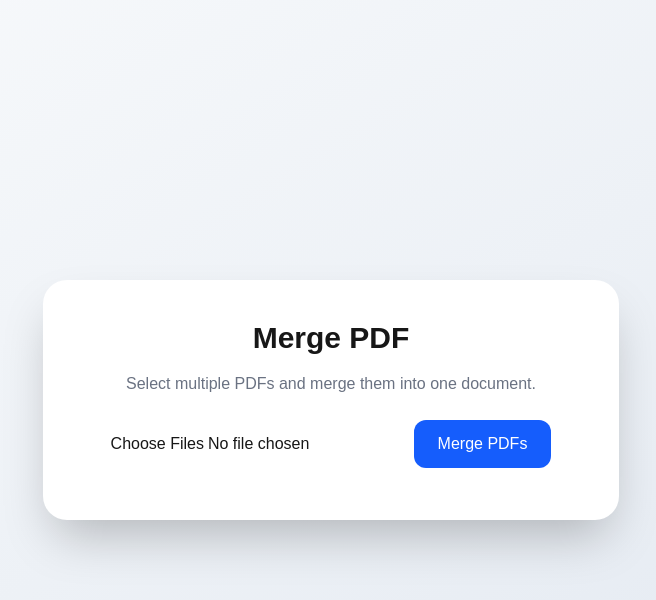
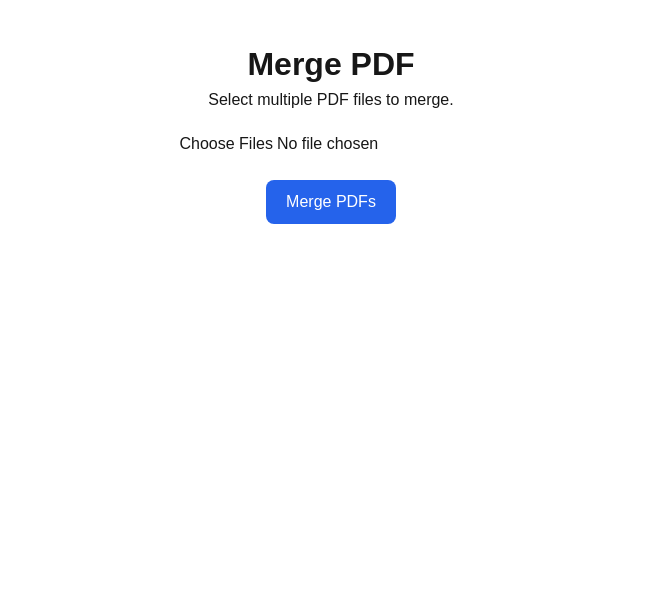
Before and after one commit to arjitjaiswal7-web/pdf-tools, a Next.js app: page /pdf-tools/merge-pdf in a window 1280 px wide. Shown: the top 600 px of the page, without its empty margins (309-965 px from the left). Built offline with nearby package versions, Linux system fonts and the light colour scheme.

Commit message:
Fixed Merge PDF page

```diff
--- a/app/pdf-tools/merge-pdf/page.tsx
+++ b/app/pdf-tools/merge-pdf/page.tsx
@@ -20,7 +20,6 @@ export default function MergePDF() {
 
     try {
       setLoading(true);
-
       const mergedPdf = await PDFDocument.create();
 
       for (const file of files) {
@@ -34,7 +33,7 @@ export default function MergePDF() {
       }
 
       const mergedBytes = await mergedPdf.save();
-      const blob = new Blob([new Uint8Array(mergedBytes)], { type: "application/pdf" });
+      const blob = new Blob([mergedBytes], { type: "application/pdf" });
       const url = URL.createObjectURL(blob);
 
       const a = document.createElement("a");
@@ -50,11 +49,10 @@ export default function MergePDF() {
   };
 
   return (
-    <div className="min-h-screen flex flex-col items-center justify-center p-8 bg-gradient-to-br from-slate-50 to-slate-200">
-      <div className="bg-white shadow-2xl rounded-3xl p-10 max-w-xl w-full text-center">
-        <h1 className="text-3xl font-bold mb-4">Merge PDF</h1>
-        <p className="text-gray-500 mb-6">
-          Select multiple PDFs and merge them into one document.
+    <div style={{ minHeight: "100vh", padding: "40px", textAlign: "center" }}>
+      <h1 style={{ fontSize: "32px", fontWeight: "bold" }}>Merge PDF</h1>
+      <p style={{ marginBottom: "20px" }}>
+        Select multiple PDF files to merge.
       </p>
 
       <input
@@ -62,17 +60,24 @@ export default function MergePDF() {
         multiple
         accept="application/pdf"
         onChange={handleFiles}
-          className="mb-6"
       />
+
+      <br /><br />
 
       <button
         onClick={mergePDFs}
         disabled={loading}
-          className="bg-blue-600 hover:bg-blue-700 text-white px-6 py-3 rounded-xl transition-all"
+        style={{
+          padding: "10px 20px",
+          background: "#2563eb",
+          color: "white",
+          borderRadius: "8px",
+          border: "none",
+          cursor: "pointer"
+        }}
       >
         {loading ? "Merging..." : "Merge PDFs"}
       </button>
     </div>
-    </div>
   );
 }
```
Also changed, not shown: app/api/merge/route.ts (deleted). Lines whose indentation alone changed are shown as unchanged.
